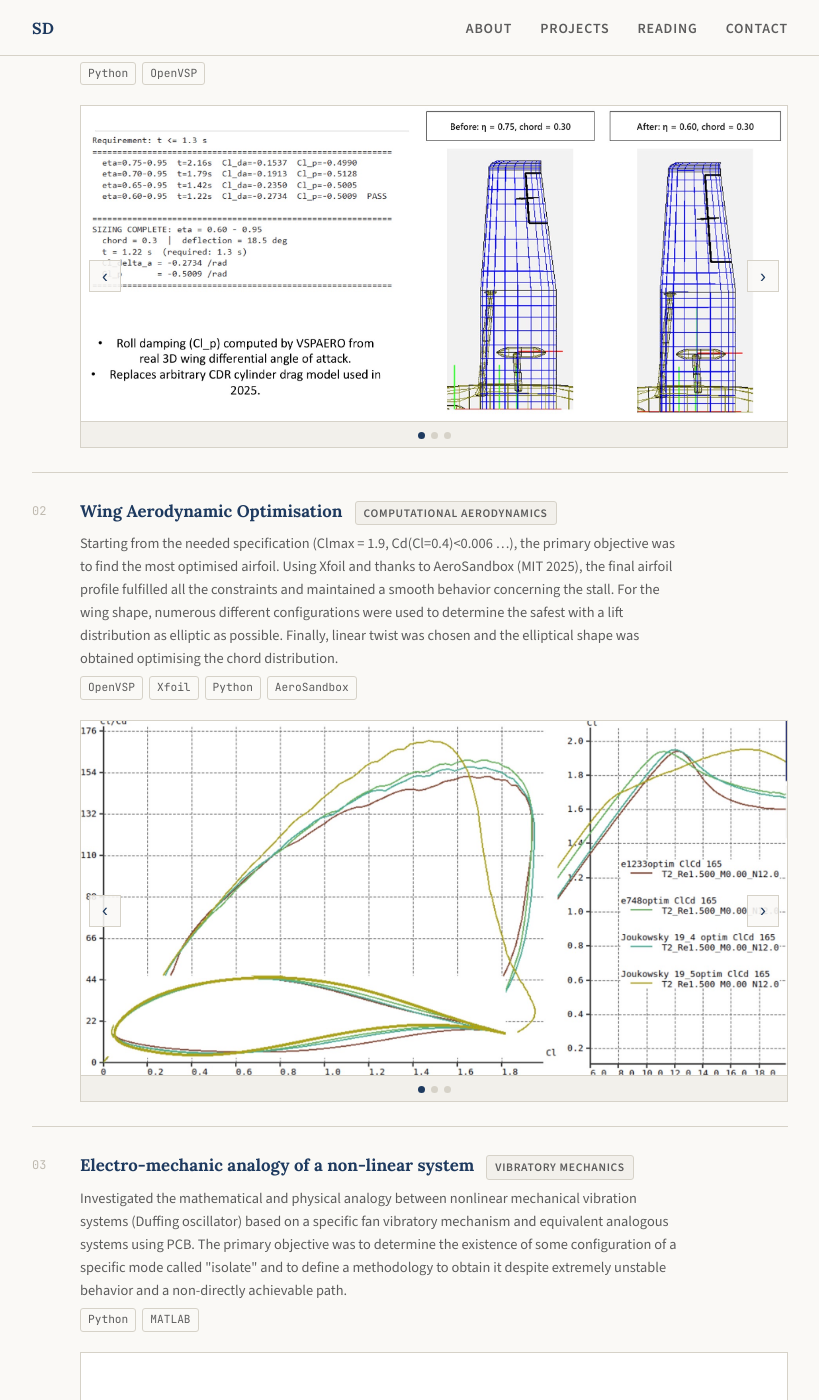
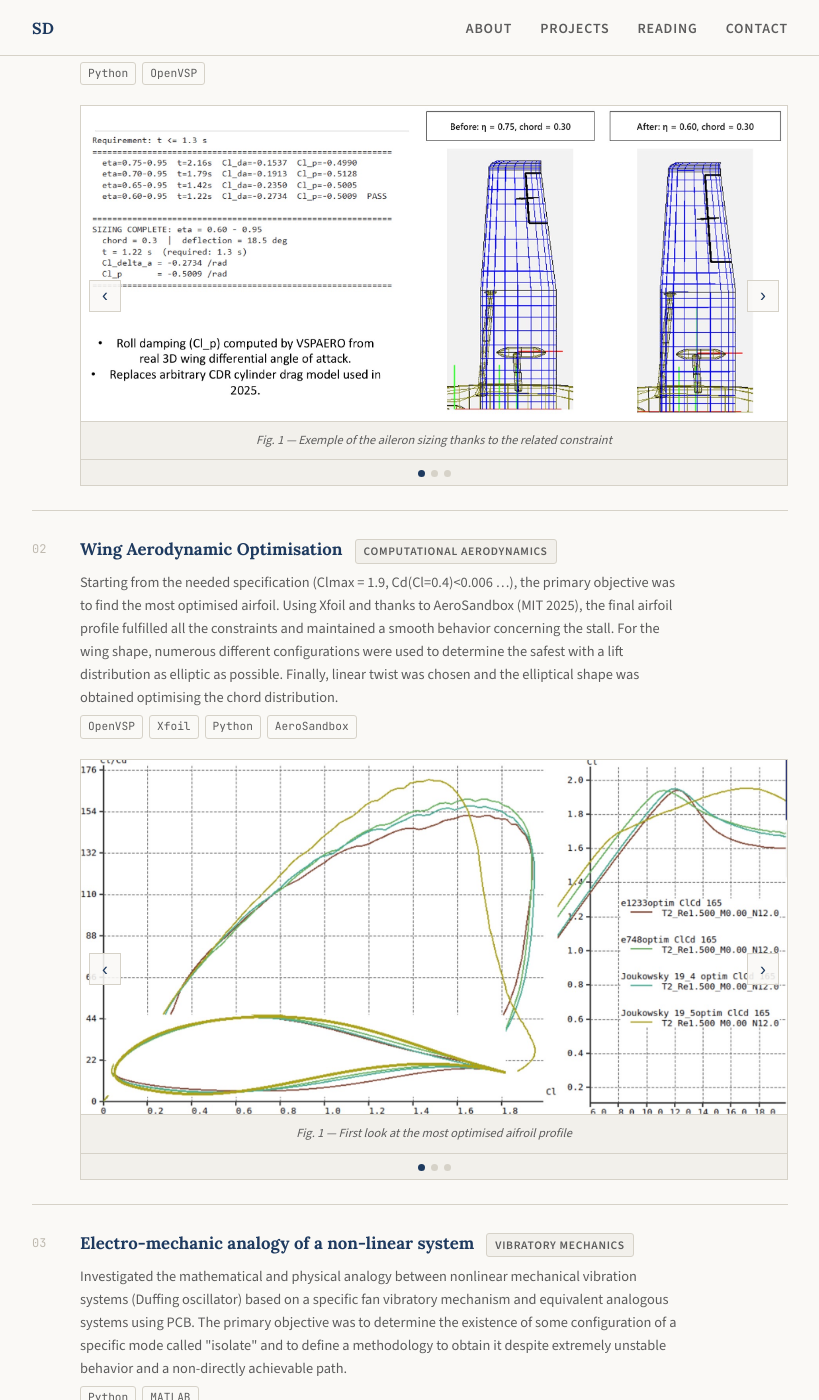
Before and after one commit to SamuelDADEN/Portofolio-Samuel-Daden, a Jekyll site: the page built from index.html, in a window 1280 px wide and 1400 px high, scrolled down 1542 px. Shown: the whole window, without its empty margins (230-1049 px from the left). Built offline with Jekyll 4.4.1, drawn with Linux system fonts in a browser that asks for light colours; some of the changed text lies outside the part shown.

Commit message:
feat: show image captions below carousel slides
Caption text from images[].caption frontmatter is rendered as an
italic bar directly under each image, above the dot navigation.

https://claude.ai/code/session_012aPQPhdN9sN9dcAX4rw1B2

```diff
--- a/_sass/_home.scss
+++ b/_sass/_home.scss
@@ -310,6 +310,18 @@
 .carousel-prev { left: 8px; }
 .carousel-next { right: 8px; }
 
+.carousel-caption {
+  padding: 8px 12px;
+  font-family: $font-sans;
+  font-size: 0.78rem;
+  font-style: italic;
+  color: $color-muted;
+  text-align: center;
+  border-top: 1px solid $color-border;
+  background: $color-surface;
+  margin: 0;
+}
+
 .carousel-dots {
   display: flex;
   justify-content: center;
--- a/index.html
+++ b/index.html
@@ -113,6 +113,7 @@ title: Home
           {% for img in project.images %}
           <div class="carousel-slide{% if forloop.first %} active{% endif %}">
             <img src="{{ img.src | relative_url }}" alt="{{ img.caption | default: project.title }}">
+            {% if img.caption %}<p class="carousel-caption">{{ img.caption }}</p>{% endif %}
           </div>
           {% endfor %}
         </div>
```
